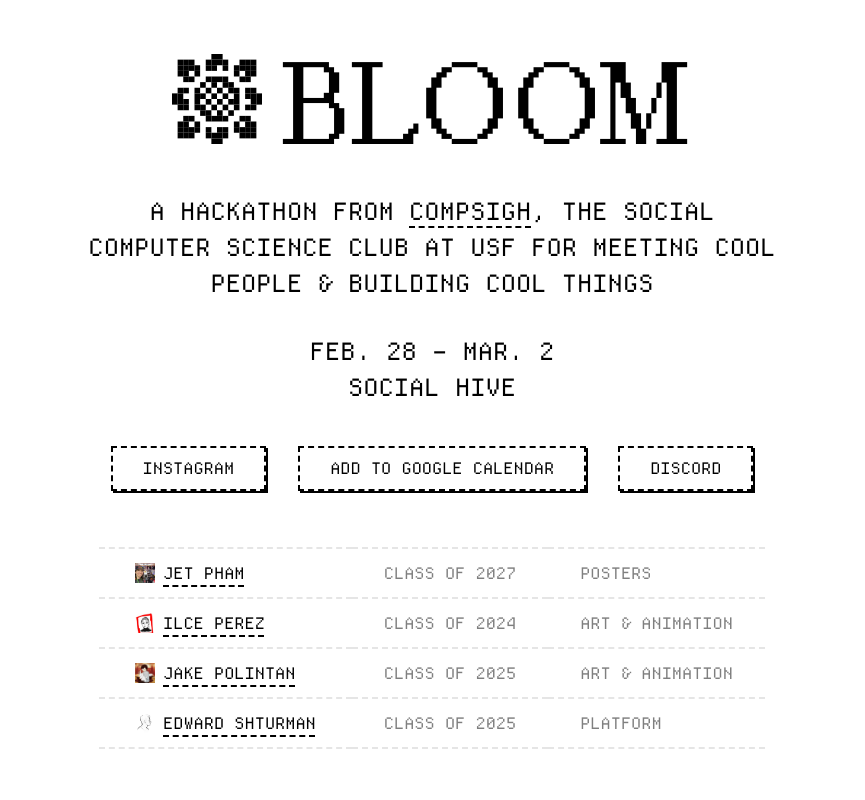
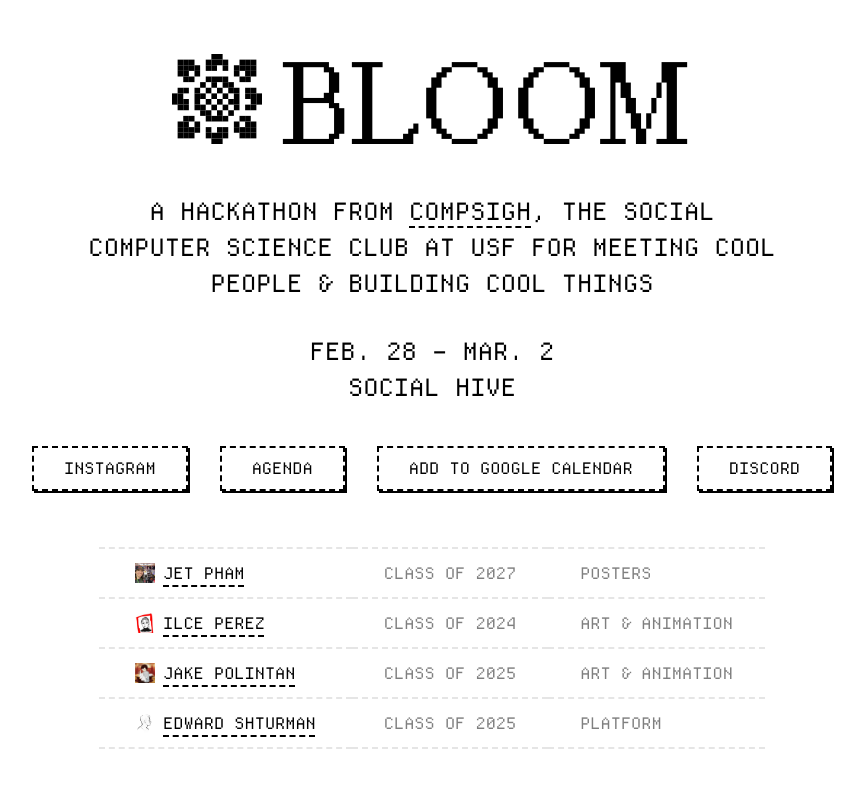
Before and after one commit to compsigh/bloom, a Next.js app: page / in a window 1280 px wide. Shown: the top 800 px of the page, without its empty margins (208-1073 px from the left). Built offline with nearby package versions, Linux system fonts and the light colour scheme.

Commit message:
Add button to Agenda page

```diff
--- a/app/page.tsx
+++ b/app/page.tsx
@@ -27,6 +27,9 @@
         <div className={styles.socials}>
           <Button destination="https://instagram.com/compsigh.club">
             Instagram
+          </Button>
+          <Button destination="/agenda">
+            Agenda
           </Button>
           <Button
             destination="https://calendar.google.com/calendar/render?action=TEMPLATE&dates=20250228T180000/20250302T160000&ctz=America/Los_Angeles&text=BLOOM+Hackathon&location=Social+Hive&details=The+hackathon+for+the+arts+%26+sciences,+join+compsigh+from+February+28th+%E2%80%93+March+2nd+for+our+first-ever+Spring+hackathon:+BLOOM.+Grab+a+few+friends+%E2%80%94+or+meet+some+new+ones+at+our+pre-hackathon+social!+%E2%80%94+and+create+that+thing+you%27ve+always+wanted+to.+Web+apps,+research+papers,+open+source+contributions,+documentaries,+music+%E2%80%94+all+kinds+of+projects+from+all+walks+of+creative+life+are+welcome!+Make+something+human+with+us.+Go+to+https://bloom.build."
```
